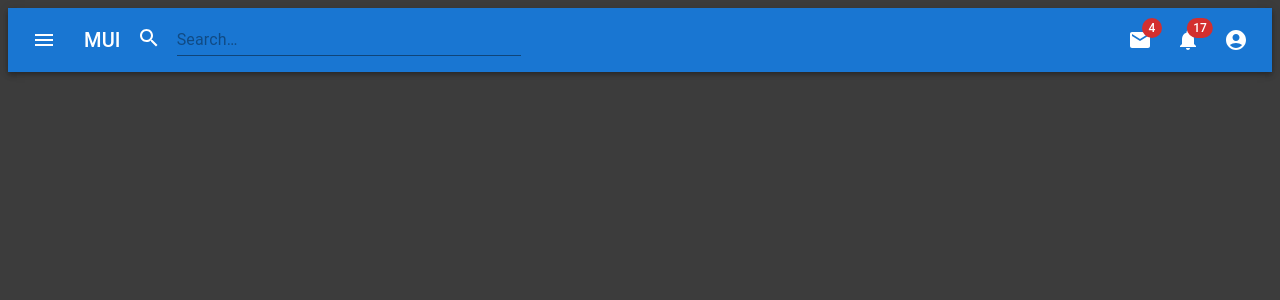
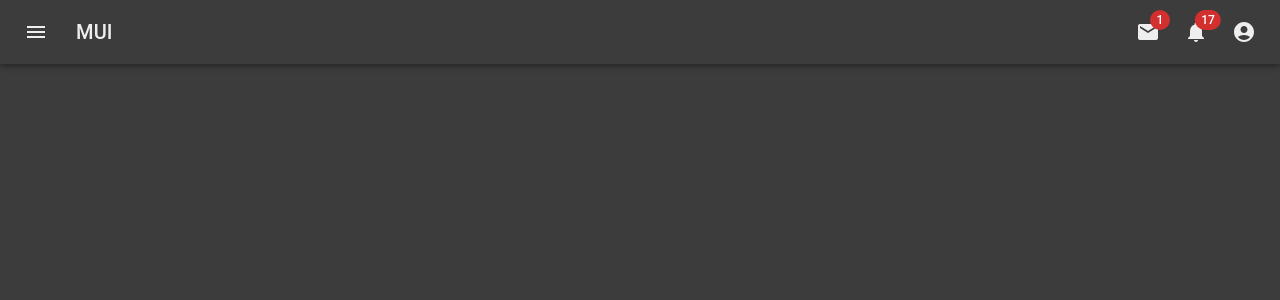
Before and after one commit to shivamanand-dev/resume_maker, a Next.js app: page / in a window 1280 px wide. Shown: the top 300 px of the page. Built offline with nearby package versions, Linux system fonts and the light colour scheme; what next-redux-wrapper would draw is missing.

Commit message:
navbar changes

```diff
--- a/src/components/Navbar/StyledNavbar.js
+++ b/src/components/Navbar/StyledNavbar.js
@@ -1,43 +1,6 @@
 import styled from "styled-components";
 
-export const StyledNavbar = styled.section``;
-
-export const Search = styled.section`
-  position: "relative";
-  border-radius: 4px;
-  background: transparent;
-  /* :hover {
-    background: ${({ theme }) => theme.COLORS.DARK_BACKGROUND};
-  } */
-  margin-right: 1rem;
-  margin-left: 0;
+export const StyledNavbar = styled.section`
+  position: fixed;
   width: 100%;
-  display: flex;
-  align-items: center;
-  max-width: 400px;
-  margin: 0 auto;
 `;
-
-export const SearchIconWrapper = styled.section`
-  padding: 0 1rem;
-  height: "100%";
-  position: "absolute";
-  pointer-events: "none";
-  display: "flex";
-  align-items: "center";
-  justify-content: "center";
-`;
-
-// export const StyledInputBase = styled.section`
-//   color: "inherit";
-//   .MuiInputBase-input {
-//     padding: 1rem;
-//     // vertical padding + font size from searchIcon
-//     padding-left: calc(1em + 2rem);
-//     /* transition: theme.transitions.create("width"); */
-//     width: "100%";
-//     /* [theme.breakpoints.up("md")]: {
-//       width: "20ch";
-//     }; */
-//   }
-// `;
--- a/src/components/Navbar/index.js
+++ b/src/components/Navbar/index.js
@@ -4,7 +4,6 @@ import MailIcon from "@mui/icons-material/Mail";
 import MenuIcon from "@mui/icons-material/Menu";
 import MoreIcon from "@mui/icons-material/MoreVert";
 import NotificationsIcon from "@mui/icons-material/Notifications";
-import SearchIcon from "@mui/icons-material/Search";
 import {
   AppBar,
   Badge,
@@ -17,10 +16,9 @@ import {
 } from "@mui/material";
 import { useState } from "react";
 
-import InputField from "../InputField";
-import { Search, SearchIconWrapper, StyledNavbar } from "./StyledNavbar";
+import { StyledNavbar } from "./StyledNavbar";
 
-function Navbar() {
+function Navbar({ messageBadgeContent = 1 }) {
   const [anchorEl, setAnchorEl] = useState(null);
   const [mobileMoreAnchorEl, setMobileMoreAnchorEl] = useState(null);
 
@@ -85,7 +83,7 @@ function Navbar() {
     >
       <MenuItem>
         <IconButton size="large" aria-label="show 4 new mails" color="inherit">
-          <Badge badgeContent={4} color="error">
+          <Badge badgeContent={messageBadgeContent} color="error">
             <MailIcon />
           </Badge>
         </IconButton>
@@ -121,7 +119,7 @@ function Navbar() {
   return (
     <StyledNavbar>
       <Box sx={{ flexGrow: 1 }}>
-        <AppBar position="static">
+        <AppBar position="static" color="transparent" sx={{ color: "#eeeeee" }}>
           <Toolbar>
             <IconButton
               size="large"
@@ -140,15 +138,6 @@ function Navbar() {
             >
               MUI
             </Typography>
-            <Search>
-              <SearchIconWrapper>
-                <SearchIcon />
-              </SearchIconWrapper>
-              <InputField
-                placeholder="Search…"
-                inputProps={{ "aria-label": "search" }}
-              />
-            </Search>
             <Box sx={{ flexGrow: 1 }} />
             <Box sx={{ display: { xs: "none", md: "flex" } }}>
               <IconButton
@@ -156,7 +145,7 @@ function Navbar() {
                 aria-label="show 4 new mails"
                 color="inherit"
               >
-                <Badge badgeContent={4} color="error">
+                <Badge badgeContent={messageBadgeContent} color="error">
                   <MailIcon />
                 </Badge>
               </IconButton>
--- a/src/pages/_app.js
+++ b/src/pages/_app.js
@@ -8,7 +8,8 @@ import { ThemeProvider } from "styled-components";
 import Navbar from "@/components/Navbar";
 // import { userService } from "src/services/user.service";
 import store from "@/redux/store";
-import theme from "@/utils/theme/theme";
+
+import { darkTheme } from "../utils/Theme/theme";
 // import { ip_data_API } from "@/utils/constants/app_config";
 
 function MyApp({ Component, pageProps }) {
@@ -22,7 +23,7 @@ function MyApp({ Component, pageProps }) {
 
   return (
     <Provider store={store}>
-      <ThemeProvider theme={theme}>
+      <ThemeProvider theme={darkTheme}>
         <Navbar />
         <Container>
           <Component {...pageProps} />
--- a/src/styles/globals.css
+++ b/src/styles/globals.css
@@ -1,4 +1,5 @@
 body {
   background: #3c3c3c;
+  margin: 0;
   /* color: #fff; */
 }
--- a/src/utils/Theme/theme.js
+++ b/src/utils/Theme/theme.js
@@ -6,9 +6,19 @@ export const error = {
   color: "#F80000",
 };
 
+export const darkTheme = {
+  palette: {
+    mode: "dark",
+    primary: {
+      main: "#1976d2",
+    },
+  },
+};
+
 const theme = {
   COLORS,
   error,
+  darkTheme,
 };
 
 export default theme;
```
